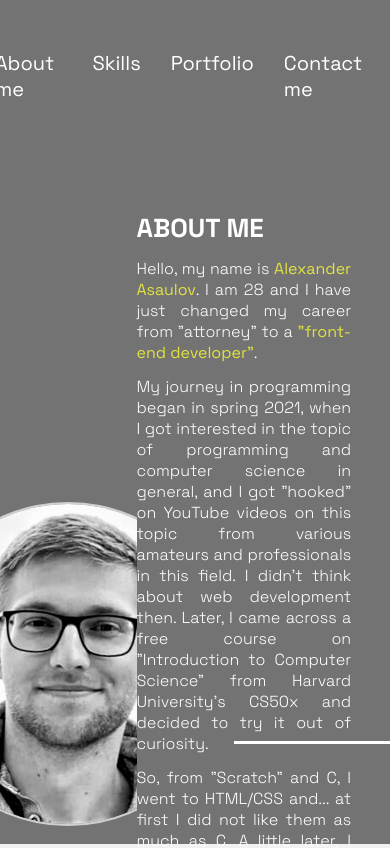
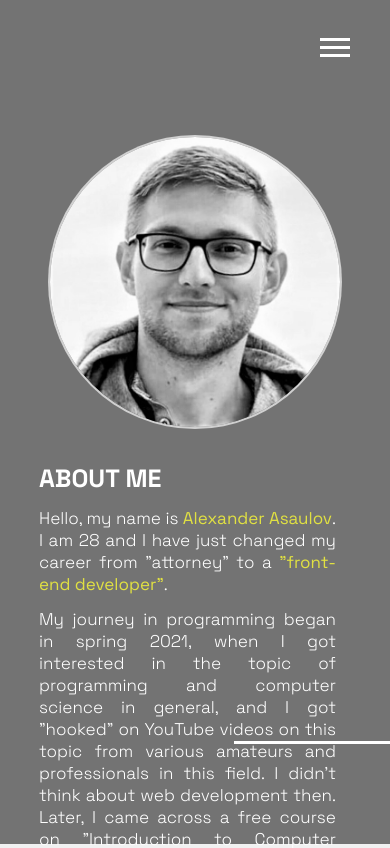
Before and after one commit to AAlexanderV/Portfolio, a React (Create React App) app: page / in a window 390 px wide. Shown: the top 848 px of the page. Built offline with nearby package versions, Linux system fonts and the light colour scheme.

Commit message:
finished @media for (M-H: 1200px) & (M-W: 1000px)

```diff
--- a/src/components/Header.js
+++ b/src/components/Header.js
@@ -3,6 +3,7 @@ import { useState } from "react";
 
 export default function Header() {
     const [headerFixed, setHeaderFixed] = useState(false);
+    const [burgerMenuPressed, setBurgerMenuPressed] = useState(false);
 
     function headerHandler() {
         const innerHeight = window.innerHeight * 0.8;
@@ -15,14 +16,75 @@ export default function Header() {
 
     window.addEventListener("scroll", headerHandler);
 
+    // menu_btn.addEventListener("click", function () {
+    //     if (! menu_btn.classList.contains("active")){
+    //         // чтобы сделать актив = крестик
+    //         menu_btn.classList.add("active");
+    //         // присвоить актив для нав_2
+    //         menu_nav.classList.add("active");
+    //         header_slogan.classList.add("hide");
+    //         header.classList.add("red");
+    //         header_logo.classList.add("white");
+    //     }
+    //     else {
+    //         // чтобы убрать актив = три полоски
+    //         menu_btn.classList.remove("active");
+    //         // убрать актив для нав_2
+    //         menu_nav.classList.remove("active");
+    //         header_slogan.classList.remove("hide");
+    //         header.classList.remove("red");
+    //     }
+    // });
+
+    function toggleBurgerMenu() {
+        if (burgerMenuPressed) {
+            setBurgerMenuPressed(false);
+        } else {
+            setBurgerMenuPressed(true);
+        }
+    }
+    function closeBurgerMenu() {
+        if (burgerMenuPressed) {
+            setBurgerMenuPressed(false);
+        }
+    }
+
     return (
         <header className={headerFixed ? "header fixed" : "header"}>
-            <nav>
-                <a href="#about">About me</a>
-                <a href="#skills">Skills</a>
-                <a href="#portfolio">Portfolio</a>
-                <a href="#contacts">Contact me</a>
+            <nav className={burgerMenuPressed ? "active" : ""}>
+                <a
+                    href="#about"
+                    onClick={closeBurgerMenu}
+                >
+                    About me
+                </a>
+                <a
+                    href="#skills"
+                    onClick={closeBurgerMenu}
+                >
+                    Skills
+                </a>
+                <a
+                    href="#portfolio"
+                    onClick={closeBurgerMenu}
+                >
+                    Portfolio
+                </a>
+                <a
+                    href="#contacts"
+                    onClick={closeBurgerMenu}
+                >
+                    Contact me
+                </a>
             </nav>
+            {/* <!-- burger menu button --> */}
+            <div
+                class={burgerMenuPressed ? "nav_toggle active" : "nav_toggle"}
+                onClick={toggleBurgerMenu}
+            >
+                <span class="toggle_item"></span>
+            </div>
+            {/* <!-- burger menu button --> */}
         </header>
     );
 }
--- a/src/style/App/App.css
+++ b/src/style/App/App.css
@@ -1,3 +1,4 @@
+@charset "UTF-8";
 .App {
   height: -webkit-fit-content;
   height: -moz-fit-content;
@@ -23,6 +24,9 @@
   padding: 10px;
   margin-top: 25px;
   transition: all 0.2s linear;
+  /* превратить в крестик,если актив есть*/
+  /* превратить в крестик,если актив есть*/
+  /* Burger menu btn */
 }
 .App .intro .header nav {
   position: relative;
@@ -59,6 +63,11 @@
 .App .intro .header nav a:hover::after {
   display: block;
 }
+.App .intro .header nav.active {
+  display: flex;
+  flex-direction: column;
+  margin: 30px 70px 0 0;
+}
 .App .intro .header nav::after {
   content: "";
   position: absolute;
@@ -70,7 +79,54 @@
   right: 125%;
   z-index: 1;
 }
+.App .intro .header .nav_toggle {
+  display: none;
+  position: absolute;
+  width: 30px;
+  top: 38px;
+  right: 40px;
+  z-index: 3;
+  padding: 8px 0;
+  cursor: pointer;
+}
+.App .intro .header .nav_toggle.active .toggle_item {
+  background: none;
+}
+.App .intro .header .nav_toggle.active .toggle_item::before {
+  transform-origin: left top;
+  transform: rotate(45deg) translateX(-2px);
+  background: #000;
+  transition: transform 0.3s linear;
+}
+.App .intro .header .nav_toggle.active .toggle_item::after {
+  transform-origin: left bottom;
+  transform: rotate(-45deg) translateX(-3px);
+  background: #000;
+  transition: transform 0.3s linear;
+}
+.App .intro .header .toggle_item {
+  /* display: none; */
+  width: 100%;
+  height: 3px;
+  background-color: #fff;
+  margin: auto;
+}
+.App .intro .header .toggle_item::before,
+.App .intro .header .toggle_item::after {
+  content: "";
+  width: 100%;
+  height: 3px;
+  background-color: #fff;
+  position: absolute;
+}
+.App .intro .header .toggle_item::before {
+  top: 0;
+}
+.App .intro .header .toggle_item::after {
+  bottom: 0;
+}
 .App .intro .fixed {
+  min-height: 90px;
   position: fixed;
   background-color: #c3c3c3;
   margin-top: 0;
@@ -519,7 +575,7 @@
     margin: 10px;
   }
   .App .portfolio .porfolio_content .portfolio_item .name header {
-    font-size: 24px;
+    font-size: 22px;
   }
   .App .portfolio .porfolio_content .portfolio_item .name a {
     max-width: 250px;
@@ -541,4 +597,58 @@
     font-size: 28px;
     margin-bottom: 15px;
   }
+}
+@media (max-height: 1200px) and (max-width: 1000px) {
+  .App .intro .header nav {
+    display: none;
+    width: -webkit-fit-content;
+    width: -moz-fit-content;
+    width: fit-content;
+    min-width: -webkit-fit-content;
+    min-width: -moz-fit-content;
+    min-width: fit-content;
+  }
+  .App .intro .header nav a {
+    margin: 10px;
+    width: -webkit-fit-content;
+    width: -moz-fit-content;
+    width: fit-content;
+  }
+  .App .intro .header nav::after {
+    display: none;
+  }
+  .App .intro .header .nav_toggle {
+    display: block;
+  }
+  .App .intro .header .toggle_item {
+    display: block;
+  }
+  .App .intro .about {
+    top: 15%;
+    flex-direction: column;
+    align-items: center;
+  }
+  .App .intro .about .avatar {
+    width: 310px;
+    height: 310px;
+    margin-bottom: 25px;
+  }
+  .App .intro .about .avatar img {
+    width: 300px;
+    height: 300px;
+    max-width: 100%;
+    max-height: 100%;
+  }
+  .App .intro .about .about_contentBox {
+    width: 80%;
+  }
+  .App .intro .about .about_contentBox header {
+    font-size: 25px;
+  }
+  .App .intro .about .about_contentBox .about_text {
+    width: 100%;
+  }
+  .App .intro .about .about_contentBox .about_text p {
+    font-size: 17px;
+  }
 }/*# sourceMappingURL=App.css.map */
--- a/src/style/App/App.scss
+++ b/src/style/App/App.scss
@@ -1,3 +1,4 @@
+$intro_grey: #737373;
 $highlight_yellow: rgb(225, 225, 66);
 $dark_yellow: rgb(151, 151, 83);
 $background_2: rgb(241, 241, 241);
@@ -57,6 +58,11 @@ $background_2: rgb(241, 241, 241);
                     display: block;
                 }
             }
+            nav.active {
+                display: flex;
+                flex-direction: column;
+                margin: 30px 70px 0 0;
+            }
             nav::after {
                 content: "";
                 position: absolute;
@@ -68,8 +74,63 @@ $background_2: rgb(241, 241, 241);
                 right: 125%;
                 z-index: 1;
             }
+
+            // Nav - burger menu button -->
+            .nav_toggle {
+                display: none;
+                position: absolute;
+                width: 30px;
+                top: 38px;
+                right: 40px;
+                z-index: 3;
+                padding: 8px 0;
+                cursor: pointer;
+            }
+            /* превратить в крестик,если актив есть*/
+            .nav_toggle.active .toggle_item {
+                background: none;
+            }
+            .nav_toggle.active .toggle_item::before {
+                transform-origin: left top;
+                transform: rotate(45deg) translateX(-2px);
+                background: #000;
+                transition: transform 0.3s linear;
+            }
+            .nav_toggle.active .toggle_item::after {
+                transform-origin: left bottom;
+                transform: rotate(-45deg) translateX(-3px);
+                background: #000;
+                transition: transform 0.3s linear;
+            }
+            /* превратить в крестик,если актив есть*/
+
+            .toggle_item {
+                /* display: none; */
+                width: 100%;
+                height: 3px;
+                background-color: #fff;
+                margin: auto;
+            }
+
+            .toggle_item::before,
+            .toggle_item::after {
+                content: "";
+                width: 100%;
+                height: 3px;
+                background-color: #fff;
+                position: absolute;
+            }
+
+            .toggle_item::before {
+                top: 0;
+            }
+            .toggle_item::after {
+                bottom: 0;
+            }
+            /* Burger menu btn */
         }
         .fixed {
+            min-height: 90px;
             position: fixed;
             background-color: #c3c3c3;
             margin-top: 0;
@@ -616,7 +677,7 @@ $background_2: rgb(241, 241, 241);
                 .portfolio_item {
                     .name {
                         header {
-                            font-size: 24px;
+                            font-size: 22px;
                         }
                         a {
                             max-width: 250px;
@@ -649,124 +710,59 @@ $background_2: rgb(241, 241, 241);
     }
 }
 
-// @media (max-height: 650px) and (max-width: 1100px) {
-//     .App {
-//         //INTRO
-//         .intro {
-//             .header {
-//                 nav {
-//                     a {
-//                         font-size: 18px;
-//                     }
-//                 }
-//             }
-//             .about {
-//                 top: 25%;
-//                 .avatar {
-//                     width: 30%;
-//                     img {
-//                         width: 260px;
-//                         height: 260px;
-//                         max-width: 100%;
-//                         max-height: 100%;
-//                     }
-//                 }
-//                 .about_contentBox {
-//                     width: 70%;
-//                     padding-right: 5px;
-//                     header {
-//                         font-size: 22px;
-//                     }
-//                     .about_text {
-//                         width: 90%;
-//                         p {
-//                             margin: 13px 0;
-//                             font-size: 14px;
-//                         }
-//                     }
-//                 }
-//             }
-//         }
-//         .intro::after {
-//             bottom: 60px;
-//         }
+@media (max-height: 1200px) and (max-width: 1000px) {
+    .App {
+        //INTRO
+        .intro {
+            .header {
+                nav {
+                    display: none;
+                    width: fit-content;
+                    min-width: fit-content;
+                    a {
+                        margin: 10px;
+                        width: fit-content;
+                    }
+                }
+                nav::after {
+                    display: none;
+                }
+                .nav_toggle {
+                    display: block;
+                }
 
-//         // SKILLS
-//         .skills {
-//             .skills_content {
-//                 .skills_box {
-//                     h2 {
-//                         font-size: 16px;
-//                         margin-left: 30px;
-//                         margin-top: 5px;
-//                     }
-//                     ul {
-//                         margin-top: 0;
-//                         padding: 0;
-//                         li {
-//                             padding: 0 5px;
-//                             img {
-//                                 width: 80px;
-//                                 height: 80px;
-//                             }
-//                             p {
-//                                 font-size: 16px;
-//                             }
-//                         }
-//                     }
-//                 }
-//             }
-//         }
-
-//         // PORTFOLIO
-//         .portfolio {
-//             .porfolio_content {
-//                 margin: 10px;
-//                 .portfolio_item {
-//                     .name {
-//                         header {
-//                             font-size: 24px;
-//                         }
-//                         a {
-//                             max-width: 250px;
-//                             img {
-//                                 max-width: 250px;
-//                             }
-//                         }
-//                     }
-//                     .details {
-//                         p {
-//                             font-size: 17px;
-//                         }
-//                         .used_technologies {
-//                             font-size: 15px;
-//                         }
-//                         .links {
-//                             a {
-//                                 padding: 12px 32px;
-//                                 font-size: 20px;
-//                             }
-//                         }
-//                     }
-//                 }
-//             }
-//         }
-//         // CONTACTS
-//         .contacts {
-//             main {
-//                 .contacts_item {
-//                     a {
-//                         font-size: 18px;
-//                     }
-//                     img {
-//                         width: 45px;
-//                     }
-//                 }
-//             }
-//         }
-//     }
-//     .section_header {
-//         font-size: 28px;
-//         margin-bottom: 15px;
-//     }
-// }
+                .toggle_item {
+                    display: block;
+                }
+            }
+            .about {
+                top: 15%;
+                flex-direction: column;
+                align-items: center;
+                .avatar {
+                    width: 310px;
+                    height: 310px;
+                    margin-bottom: 25px;
+                    img {
+                        width: 300px;
+                        height: 300px;
+                        max-width: 100%;
+                        max-height: 100%;
+                    }
+                }
+                .about_contentBox {
+                    width: 80%;
+                    header {
+                        font-size: 25px;
+                    }
+                    .about_text {
+                        width: 100%;
+                        p {
+                            font-size: 17px;
+                        }
+                    }
+                }
+            }
+        }
+    }
+}
```
Also changed, not shown: 1 other file (tests, documents, lock files or other folders).
